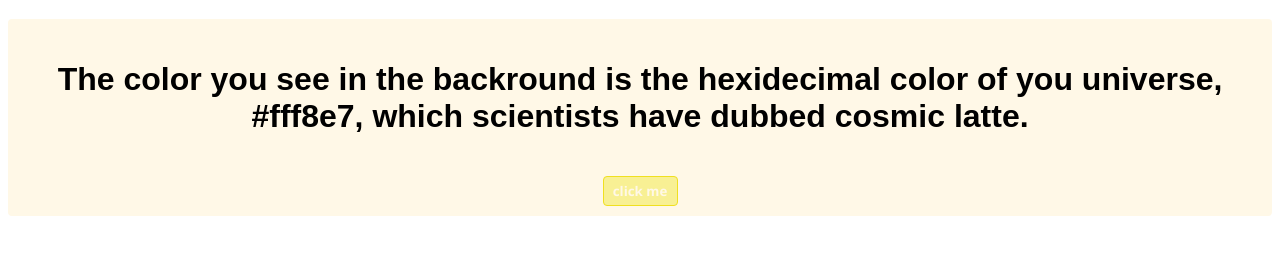
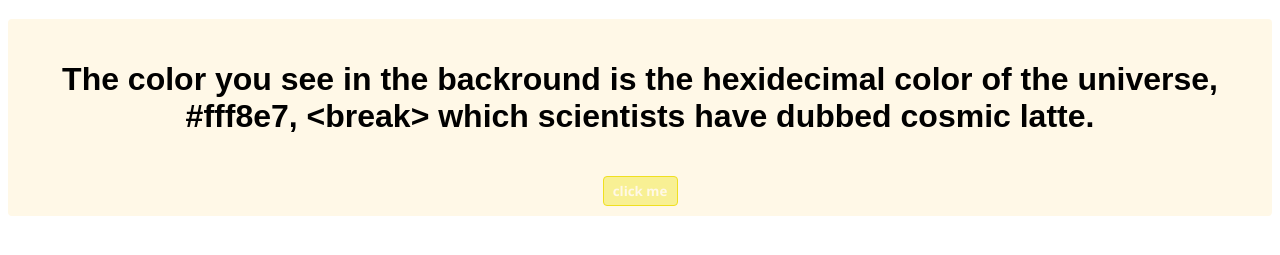
Before and after one commit to WelcomeToPangea/WelcomeToPangea.github.io, a plain HTML site: page Pangaea.html in a window 1280 px wide. Both pictures are taken after a click on the button "click me". Shown: the part 61-316 px from the top of the page. Drawn offline with Linux system fonts and the light colour scheme.

```diff
--- a/Pangaea.html
+++ b/Pangaea.html
@@ -53,7 +53,8 @@ var myText = document.getElementById("helloText");
 myButton.addEventListener('click', doSomething, false)
 
 function doSomething() {
-	myText.textContent = "The color you see in the backround is the hexidecimal color of you universe, #fff8e7, which scientists have dubbed cosmic latte.";}
+	myText.textContent = "The color you see in the backround is the hexidecimal color of the universe, #fff8e7, <break> which scientists have dubbed cosmic latte.";}
 </script>
+<img id=""
 </body>
 </html>
```
